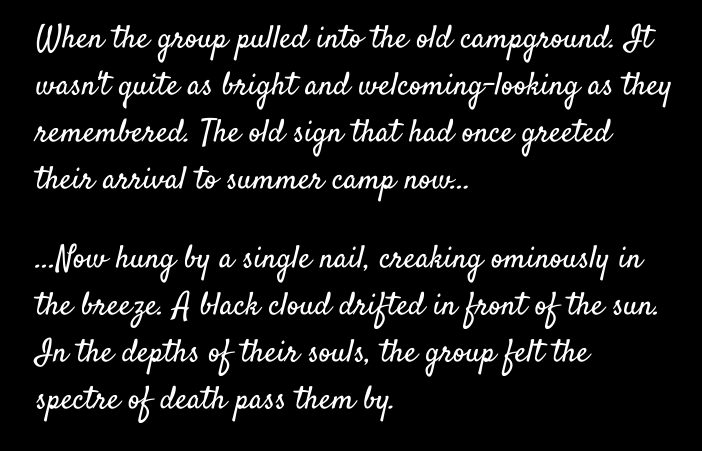
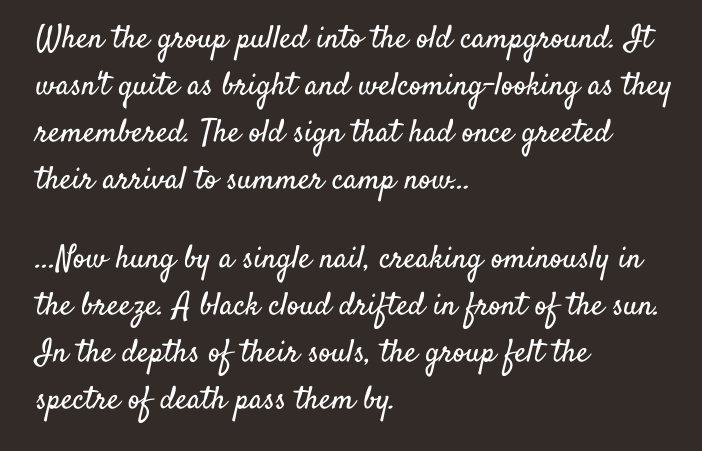
Before and after one commit to vmscoding/fireside-story, a plain HTML site: page index.html in a window 1280 px wide. Shown: the part 222-673 px from the top of the page, without its empty margins (284-986 px from the left). Drawn offline with Linux system fonts and the light colour scheme.

Commit message:
changed details

```diff
--- a/style.css
+++ b/style.css
@@ -1,6 +1,6 @@
 body {
     color: white;
-    background-color: black;
+    background-color: #332b27;
     font-family: 'Satisfy', cursive;
     font-size: 200%;
     margin: 5em 25%;
```
